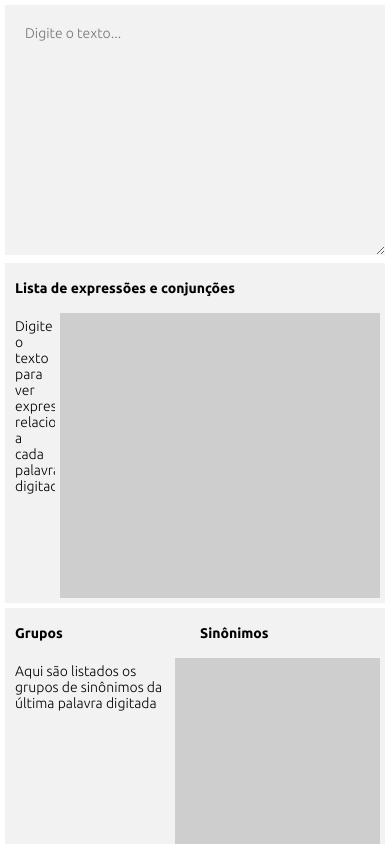
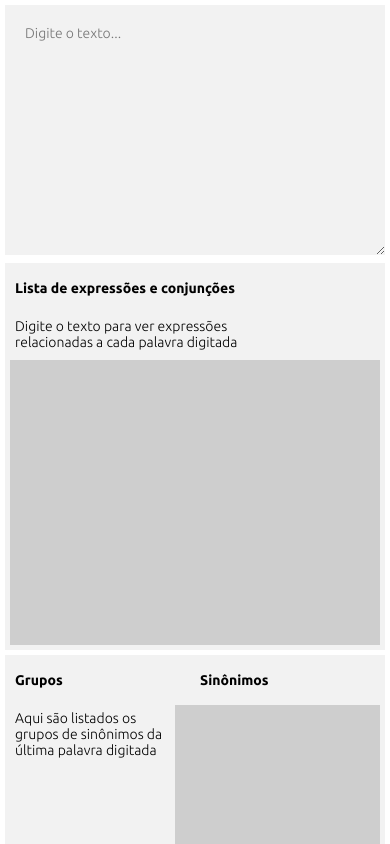
Before and after one commit to renribsilva/glossario, a Next.js app: page / in a window 390 px wide. Shown: the top 844 px of the page. Built offline with nearby package versions, Linux system fonts and the light colour scheme.

Commit message:
arquivos modificados

```diff
--- a/src/styles/global.css
+++ b/src/styles/global.css
@@ -9,4 +9,5 @@ body {
   font-family: "Ubuntu";
   font-weight: 300;
   font-size: 14px;
+  min-width: 220px;
 }
--- a/src/styles/index.module.css
+++ b/src/styles/index.module.css
@@ -67,6 +67,12 @@
   gap: 5px;
 }
 
+@media (max-width: 700px) {
+  .glossario_content {
+    flex-direction: column;
+  }
+}
+
 .glossario_content p {
   margin: 0;
 }
@@ -79,6 +85,8 @@
   overflow: auto;
   flex:1;
   padding: 5px;
+  max-width: 250px;
+  min-width: 150px;
 }
 
 .button {
@@ -106,10 +114,17 @@
 
 .definitions_panel {
   background-color:var(--panels);
-  min-width: 310px;
+  max-width: 350px;
+  min-width: 150px;
   height: 275px;
   overflow: auto;
   padding: 5px;
+}
+
+@media (max-width: 700px) {
+  .definitions_panel {
+    max-width: 100%;
+  }
 }
 
 .definitions_panel p {
```
